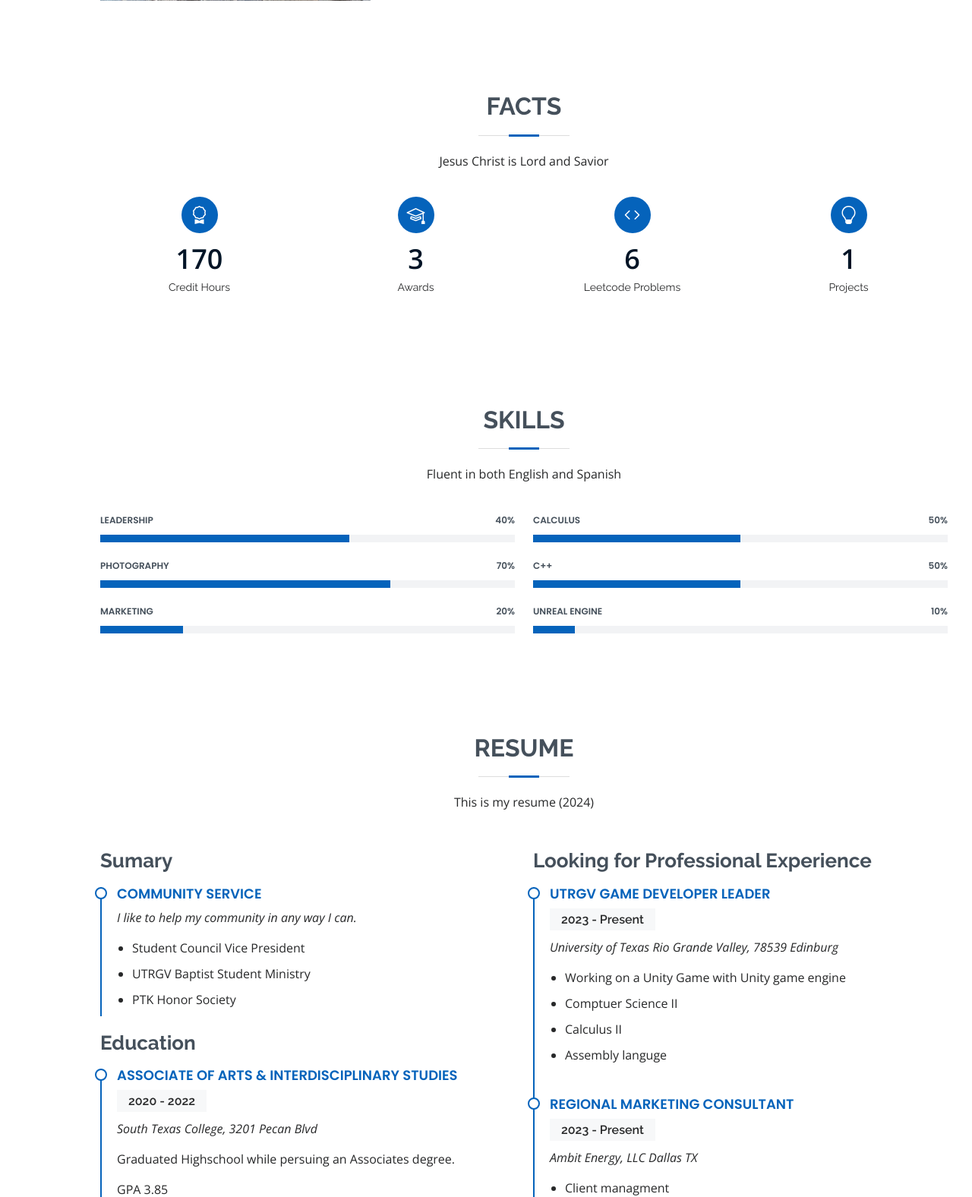
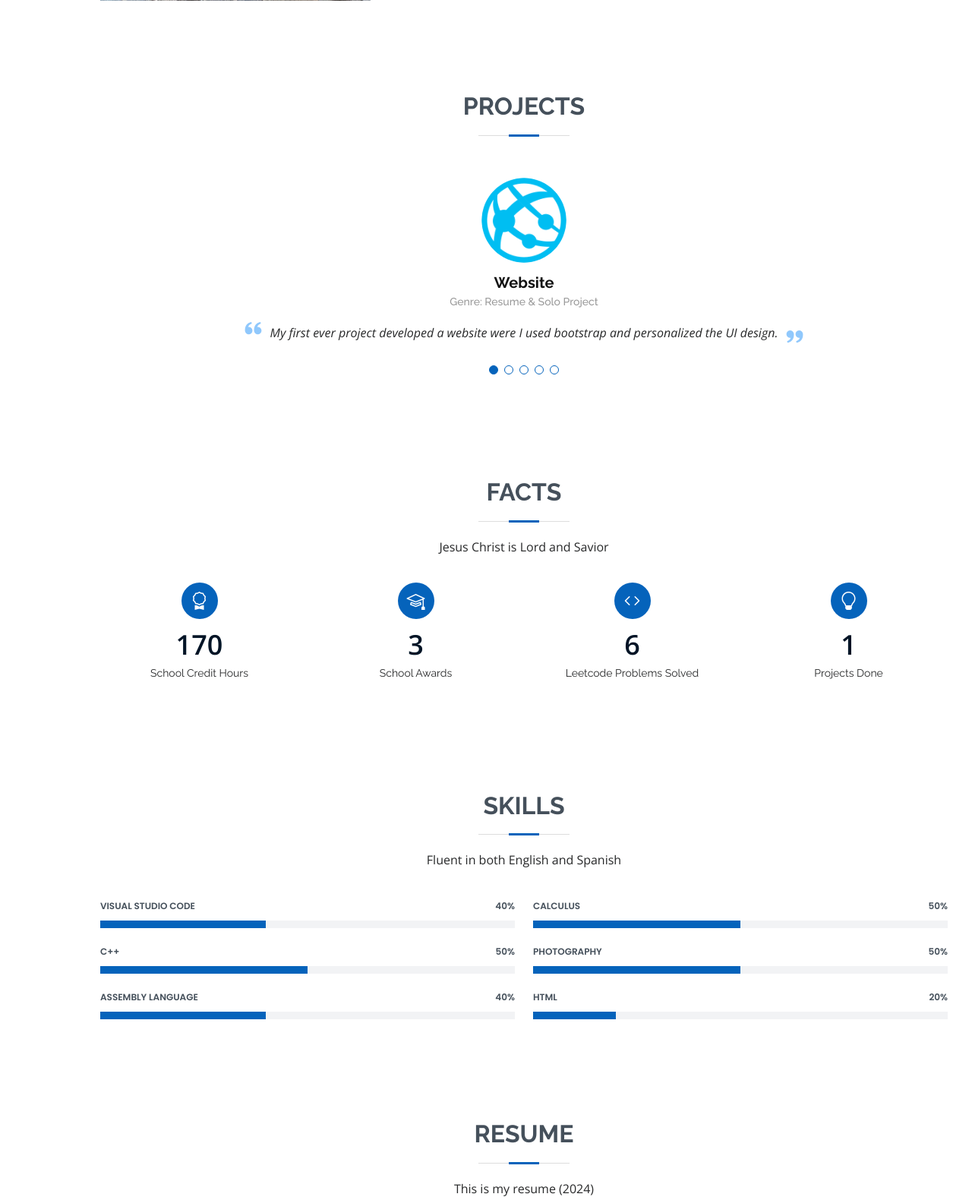
Before and after one commit to Wemisiu/Resume, a Flask app: page / in a window 1280 px wide. Shown: the part 1490-3066 px from the top of the page at 76% size. Run offline with Flask 3, Linux system fonts and the light colour scheme; some libraries are stand-ins or nearby versions.

Commit message:
Resume Ready

```diff
--- a/templates/index.html
+++ b/templates/index.html
@@ -49,7 +49,7 @@
         <li><a href="#about" class="nav-link scrollto"><i class="bx bx-user"></i> <span>About</span></a></li>
         <li><a href="#resume" class="nav-link scrollto"><i class="bx bx-file-blank"></i> <span>Resume</span></a></li>
         <li><a href="#portfolio" class="nav-link scrollto"><i class="bx bx-book-content"></i> <span>Portfolio</span></a></li>
-        <li><a href="#services" class="nav-link scrollto"><i class="bx bx-server"></i> <span>Services</span></a></li>
+        <li><a href="#services" class="nav-link scrollto"><i class="bx bx-server"></i> <span>Internships</span></a></li>
         <li><a href="#contact" class="nav-link scrollto"><i class="bx bx-envelope"></i> <span>Contact</span></a></li>
       </ul>
     </nav><!-- .nav-menu -->
@@ -121,6 +121,89 @@
       </div>
     </section><!-- End About Section -->
 
+     <!-- ======= Project Section ======= -->
+     <section id="testimonials" class="testimonials section-bg">
+      <div class="container" data-aos="fade-up">
+
+        <div class="section-title">
+          <h2>Projects</h2>
+        </div>
+
+        <div class="testimonials-slider swiper" data-aos="fade-up" data-aos-delay="100">
+          <div class="swiper-wrapper">
+
+            <div class="swiper-slide">
+              <div class="testimonial-item">
+                <img src="static/img/testimonials/testimonials-1.jpg" class="testimonial-img" alt="">
+                <h3>Website</h3>
+                <h4>Genre: Resume  &amp; Solo Project</h4>
+                <p>
+                  <i class="bx bxs-quote-alt-left quote-icon-left"></i>
+                  My first ever project developed a website were I used bootstrap and personalized the UI design.
+                  <i class="bx bxs-quote-alt-right quote-icon-right"></i>
+                </p>
+              </div>
+            </div><!-- End testimonial item -->
+
+            <div class="swiper-slide">
+              <div class="testimonial-item">
+                <img src="static/img/testimonials/testimonials-5.jpg" class="testimonial-img" alt="">
+                <h3>Videogame</h3>
+                <h4>Genre: Unknown &amp; School Project</h4>
+                <p>
+                  <i class="bx bxs-quote-alt-left quote-icon-left"></i>
+                  Planning on making my first ever videogame. I will be using Epic Games Unreal Engine and c++ to code my game.
+                  <i class="bx bxs-quote-alt-right quote-icon-right"></i>
+                </p>
+              </div>
+            </div><!-- End testimonial item -->
+
+            <div class="swiper-slide">
+              <div class="testimonial-item">
+                <img src="static/img/testimonials/testimonials-4.jpg" class="testimonial-img" alt="">
+                <h3>Website Application</h3>
+                <h4>Genre: Unknown &amp; Software Engineer Class</h4>
+                <p>
+                  <i class="bx bxs-quote-alt-left quote-icon-left"></i>
+                  Planning on making a website application where you can view charaties and donate money.
+                  <i class="bx bxs-quote-alt-right quote-icon-right"></i>
+                </p>
+              </div>
+            </div><!-- End testimonial item -->
+
+            <div class="swiper-slide">
+              <div class="testimonial-item">
+                <img src="static/img/testimonials/testimonials-4.jpg" class="testimonial-img" alt="">
+                <h3>Phone Application</h3>
+                <h4>Genre: Unkown &amp; Software Engineer Class II </h4>
+                <p>
+                  <i class="bx bxs-quote-alt-left quote-icon-left"></i>
+                  Planning on making a phone application where you can view charaties and donate money.
+                  <i class="bx bxs-quote-alt-right quote-icon-right"></i>
+                </p>
+              </div>
+            </div><!-- End testimonial item -->
+
+            <div class="swiper-slide">
+              <div class="testimonial-item">
+                <img src="static/img/testimonials/testimonials-2.jpg" class="testimonial-img" alt="">
+                <h3>Application</h3>
+                <h4>Genre Unknown &amp; Solo Project </h4>
+                <p>
+                  <i class="bx bxs-quote-alt-left quote-icon-left"></i>
+                  Planning on making a weather application for my final project in college.
+                  <i class="bx bxs-quote-alt-right quote-icon-right"></i>
+                </p>
+              </div>
+            </div><!-- End testimonial item -->
+
+          </div>
+          <div class="swiper-pagination"></div>
+        </div>
+
+      </div>
+    </section><!-- End Testimonials Section -->
+
     <!-- ======= Facts Section ======= -->
     <section id="facts" class="facts">
       <div class="container" data-aos="fade-up">
@@ -136,7 +219,7 @@
             <div class="count-box">
               <i class="bi bi-award"></i>
               <span data-purecounter-start="0" data-purecounter-end="170" data-purecounter-duration= "1" class="purecounter"></span>
-              <p>Credit Hours</p>
+              <p>School Credit Hours</p>
             </div>
           </div>
 
@@ -144,7 +227,7 @@
             <div class="count-box">
               <i class="bi bi-mortarboard"></i>
               <span data-purecounter-start="0" data-purecounter-end="3" data-purecounter-duration="1" class="purecounter"></span>
-              <p>Awards</p>
+              <p>School Awards</p>
             </div>
           </div>
 
@@ -152,7 +235,7 @@
             <div class="count-box">
               <i class="bi bi-code"></i>
               <span data-purecounter-start="0" data-purecounter-end="6" data-purecounter-duration="1" class="purecounter"></span>
-              <p>Leetcode Problems</p>
+              <p>Leetcode Problems Solved</p>
             </div>
           </div>
 
@@ -160,7 +243,7 @@
             <div class="count-box">
               <i class="bi bi-lightbulb"></i>
               <span data-purecounter-start="0" data-purecounter-end="1 " data-purecounter-duration="1" class="purecounter"></span>
-              <p>Projects</p>
+              <p>Projects Done</p>
             </div>
           </div>
 
@@ -185,23 +268,23 @@
           <div class="col-lg-6">
 
             <div class="progress">
-              <span class="skill">Leadership<i class="val">40%</i></span>
+              <span class="skill">Visual Studio Code<i class="val">40%</i></span>
               <div class="progress-bar-wrap">
-                <div class="progress-bar" role="progressbar" aria-valuenow="60" aria-valuemin="0" aria-valuemax="100"></div>
+                <div class="progress-bar" role="progressbar" aria-valuenow="40" aria-valuemin="0" aria-valuemax="100"></div>
               </div>
             </div>
 
             <div class="progress">
-              <span class="skill">Photography <i class="val">70%</i></span>
+              <span class="skill">C++ <i class="val">50%</i></span>
               <div class="progress-bar-wrap">
-                <div class="progress-bar" role="progressbar" aria-valuenow="70" aria-valuemin="0" aria-valuemax="100"></div>
+                <div class="progress-bar" role="progressbar" aria-valuenow="50" aria-valuemin="0" aria-valuemax="100"></div>
               </div>
             </div>
 
             <div class="progress">
-              <span class="skill">Marketing <i class="val">20%</i></span>
+              <span class="skill">Assembly Language<i class="val">40%</i></span>
               <div class="progress-bar-wrap">
-                <div class="progress-bar" role="progressbar" aria-valuenow="20" aria-valuemin="0" aria-valuemax="100"></div>
+                <div class="progress-bar" role="progressbar" aria-valuenow="40" aria-valuemin="0" aria-valuemax="100"></div>
               </div>
             </div>
 
@@ -217,16 +300,16 @@
             </div>
 
             <div class="progress">
-              <span class="skill"> C++ <i class="val">50%</i></span>
+              <span class="skill"> Photography <i class="val">50%</i></span>
               <div class="progress-bar-wrap">
                 <div class="progress-bar" role="progressbar" aria-valuenow="50" aria-valuemin="0" aria-valuemax="100"></div>
               </div>
             </div>
 
             <div class="progress">
-              <span class="skill"> Unreal Engine <i class="val">10%</i></span>
+              <span class="skill"> HTML <i class="val">20%</i></span>
               <div class="progress-bar-wrap">
-                <div class="progress-bar" role="progressbar" aria-valuenow="10" aria-valuemin="0" aria-valuemax="100"></div>
+                <div class="progress-bar" role="progressbar" aria-valuenow="20" aria-valuemin="0" aria-valuemax="100"></div>
               </div>
             </div>
 
@@ -498,88 +581,7 @@
       </div>
     </section><!-- End Services Section -->
 
-    <!-- ======= Project Section ======= -->
-    <section id="testimonials" class="testimonials section-bg">
-      <div class="container" data-aos="fade-up">
 
-        <div class="section-title">
-          <h2>Services</h2>
-        </div>
-
-        <div class="testimonials-slider swiper" data-aos="fade-up" data-aos-delay="100">
-          <div class="swiper-wrapper">
-
-            <div class="swiper-slide">
-              <div class="testimonial-item">
-                <img src="static/img/testimonials/testimonials-1.jpg" class="testimonial-img" alt="">
-                <h3>Videogame</h3>
-                <h4>Genre: Any  &amp; Solo Project</h4>
-                <p>
-                  <i class="bx bxs-quote-alt-left quote-icon-left"></i>
-                  Planning on using unreal engine to make a 3D videogame. This will be my first ever project using unreal engine.
-                  <i class="bx bxs-quote-alt-right quote-icon-right"></i>
-                </p>
-              </div>
-            </div><!-- End testimonial item -->
-
-            <div class="swiper-slide">
-              <div class="testimonial-item">
-                <img src="static/img/testimonials/testimonials-2.jpg" class="testimonial-img" alt="">
-                <h3>Application</h3>
-                <h4>Genre: Weather App &amp; School Project</h4>
-                <p>
-                  <i class="bx bxs-quote-alt-left quote-icon-left"></i>
-                  Planning on making a weather app using code that I learned from college. This will be my final project for my school.
-                  <i class="bx bxs-quote-alt-right quote-icon-right"></i>
-                </p>
-              </div>
-            </div><!-- End testimonial item -->
-
-            <div class="swiper-slide">
-              <div class="testimonial-item">
-                <img src="static/img/testimonials/testimonials-3.jpg" class="testimonial-img" alt="">
-                <h3>Application</h3>
-                <h4>Genre: Unknown &amp; Software Engineer Class</h4>
-                <p>
-                  <i class="bx bxs-quote-alt-left quote-icon-left"></i>
-                  Planning on making a startup web application were I develop a website to link orginazations so people can donate money and see the different orginazations.
-                  <i class="bx bxs-quote-alt-right quote-icon-right"></i>
-                </p>
-              </div>
-            </div><!-- End testimonial item -->
-
-            <div class="swiper-slide">
-              <div class="testimonial-item">
-                <img src="static/img/testimonials/testimonials-4.jpg" class="testimonial-img" alt="">
-                <h3>Application</h3>
-                <h4>Genre: Unkown &amp; Software Engineer Class II </h4>
-                <p>
-                  <i class="bx bxs-quote-alt-left quote-icon-left"></i>
-                  Planning on making a startup were I develop an App where I can link orginizations so you can donate money.
-                  <i class="bx bxs-quote-alt-right quote-icon-right"></i>
-                </p>
-              </div>
-            </div><!-- End testimonial item -->
-
-            <div class="swiper-slide">
-              <div class="testimonial-item">
-                <img src="static/img/testimonials/testimonials-5.jpg" class="testimonial-img" alt="">
-                <h3>Videogame</h3>
-                <h4>Genre Unknown &amp; Solo Project </h4>
-                <p>
-                  <i class="bx bxs-quote-alt-left quote-icon-left"></i>
-                  Planning on making a second videogame and publishing it. The engine I will be using will be Unreal Engine.
-                  <i class="bx bxs-quote-alt-right quote-icon-right"></i>
-                </p>
-              </div>
-            </div><!-- End testimonial item -->
-
-          </div>
-          <div class="swiper-pagination"></div>
-        </div>
-
-      </div>
-    </section><!-- End Testimonials Section -->
 
     <!-- ======= Contact Section ======= -->
     <section id="contact" class="contact">
--- a/templates/portfolio-details.html
+++ b/templates/portfolio-details.html
@@ -68,7 +68,7 @@
 
           <div class="col-lg-4">
             <div class="portfolio-info">
-              <h3>Project information</h3>
+              <h3>Project information (Portfolio not yet finished)</h3>
               <ul>
                 <li><strong>Category</strong>: Computer Science </li>
                 <li><strong>Client</strong>: University Rio Grande Valley </li>
@@ -79,7 +79,7 @@
             <div class="portfolio-description">
               <h2>Life & College Life</h2>
               <p>
-                 I am still figuring out my future. I know for sure I want to study computer science and become a software developer or anything related to computer science.  I am passoniate about photography I like taking pictueres and helping out in events to take pictures. I am part of Valle game Devs
+                 The only way to live is to serve God creator Jesus Christ. I know for sure I want to study computer science and become a software developer or anything related to computer science.  I am passoniate about photography I like taking pictueres and helping out in events to take pictures. I am part of Valle game Devs
                 which is a game development club. I am planning on using Unreal Engine to make my very first game. I am also part of the Google developer club which will help me with internships, interviews, resume building,
                 and experience in the workforce. I am slowly learning langugeues such as c++ and figuring out ways to solve problems and become a problem solver.  Lastly I enjoy college life getting with my friends and enjoying my time in college wheter it be events held at college or the people there.
               </p>
```
Also changed, not shown: static/img/testimonials/testimonials-1.jpg.
